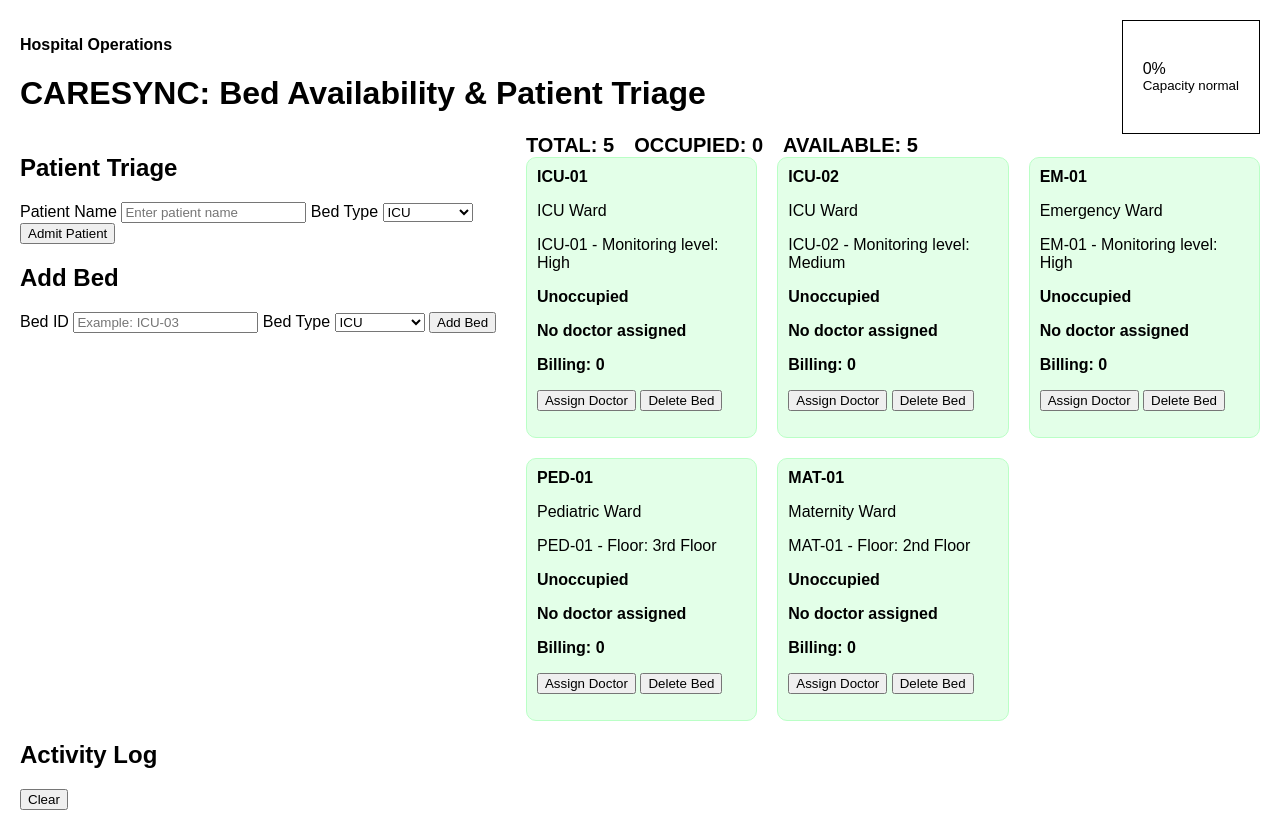
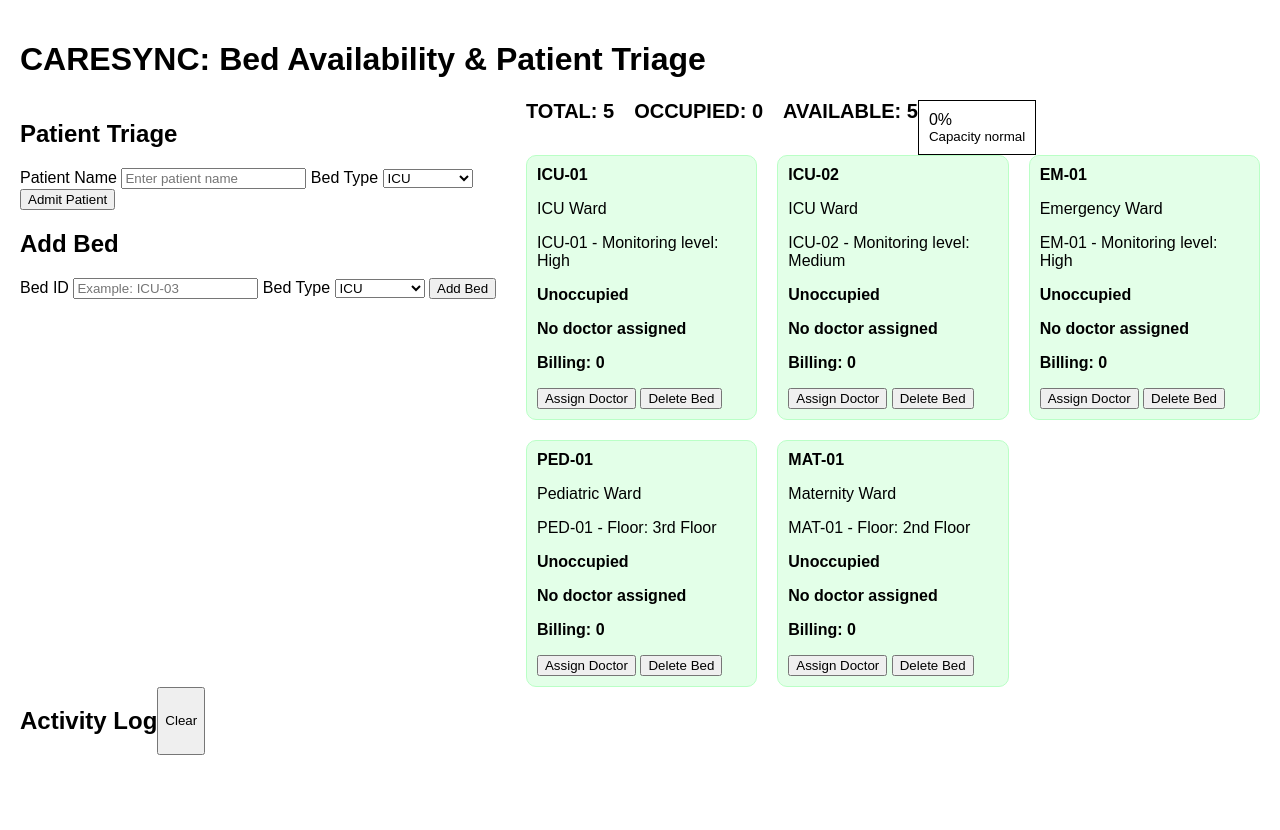
Before and after one commit to ohimeee/Hospital-Bed-Patient-Triage-System, a website built with Vite: page index.html in a window 1280 px wide. After the commit the page ends 800 px from the top, so only its background shows below. Built offline with nearby package versions, Linux system fonts and the light colour scheme.

Commit message:
Fixed billing not removing on discharge glitch

```diff
--- a/index.html
+++ b/index.html
@@ -10,13 +10,7 @@
       <!-- HEADER -->
       <header class="topbar">
         <div>
-          <p class="eyebrow">Hospital Operations</p>
           <h1>CARESYNC: Bed Availability & Patient Triage</h1>
-        </div>
-
-        <div id="capacity-pill" class="capacity-pill normal">
-          <span id="capacity-percent">0%</span>
-          <small id="capacity-text">Capacity normal</small>
         </div>
       </header>
 
@@ -79,6 +73,13 @@
                   <strong id="availableBeds">0</strong>
                 </article>
               </section>
+
+
+              <div id="capacity-pill" class="capacity-pill normal">
+                <span id="capacity-percent">0%</span>
+                <small id="capacity-text">Capacity normal</small>
+              </div>
+
             </div>
 
           <div id="bedsGrid" class="beds-grid"></div>
--- a/src/classes/HospitalBed.ts
+++ b/src/classes/HospitalBed.ts
@@ -71,6 +71,10 @@ export abstract class HospitalBed {
   public set doctorName(value: string) {
     this._doctorName = value;
   }
+  public set totalBill(value: number) {
+    this._totalBill = value;
+  }
+
 
   public chargeOneDay(): string {
     if (!this._isOccupied) {
--- a/src/main.ts
+++ b/src/main.ts
@@ -59,10 +59,10 @@ function mountHospitalSystem() {
                 </strong>
 
                 <strong>
-                  <p>Billing: ${bed.totalBill}<p>
+                  <p>Billing: ${bed.totalBill}</p>
                 </strong>
 
-                ${bed.isOccupied ? '<button data-id="${bed.bedId}" class="dischargeButton"> Discharge </button>' : ""}
+                ${bed.isOccupied ? `<button data-id="${bed.bedId}" class="dischargeButton"> Discharge </button>` : ""}
 
                 <button data-id="${bed.bedId}" class="setDoctorButton">
                     ${bed.hasAssignedDoctor ? "Unassign Doctor" : "Assign Doctor"}
--- a/src/style.css
+++ b/src/style.css
@@ -25,9 +25,10 @@ body {
 .capacity-pill {
   border: 1px solid black;
   display: flex;
+  justify-content: center;
   flex-direction: column;
   justify-content: center;
-  padding: 20px;
+  padding: 10px;
 }
 
 .summary-grid {
@@ -49,6 +50,9 @@ body {
   gap: 20px;
 }
 
+.panel-heading {
+  display: flex;
+}
 
 /*BED CARDS*/
 .bed-card {
--- a/src/system/HospitalTriageSystem.ts
+++ b/src/system/HospitalTriageSystem.ts
@@ -96,6 +96,8 @@ export class HospitalTriageSystem {
     const bed = this.findBedById(bedId);
     if (!bed) return `[ERROR] Bed ID ${bedId} not found.`;
     if (!bed.isOccupied) return `[INFO] Bed ${bedId} is already vacant.`;
+
+    bed.totalBill = 0;
     return `[DISCHARGE] ${bed.dischargePatient()}`;
   }
 
```
